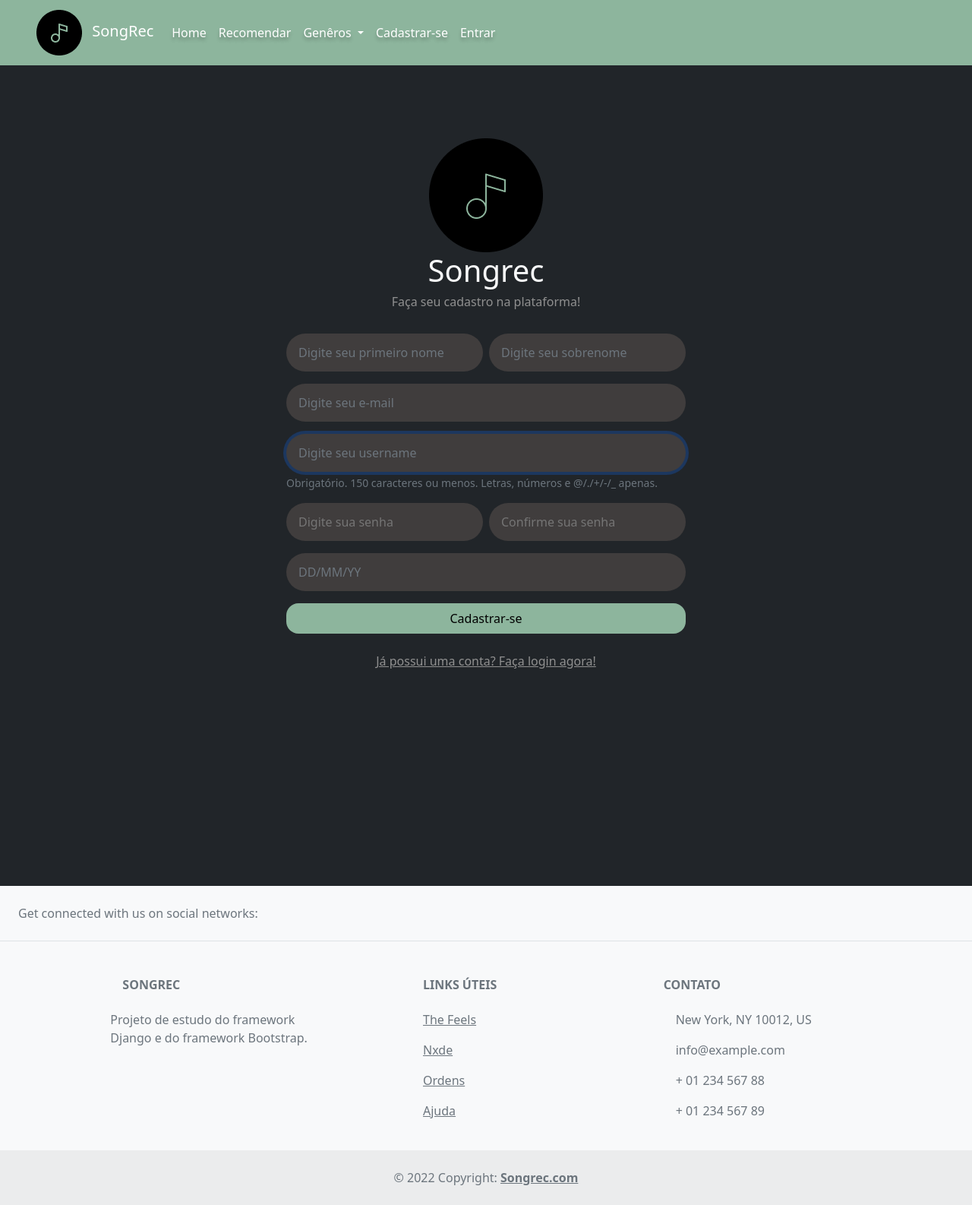
After one commit to praisetheabyss/songrec, a Django app: page /accounts/register in a window 1280 px wide. The commit adds this page. Shown: the whole page at 76% size. Run offline with Django 4.2, Linux system fonts and the light colour scheme; some libraries are stand-ins or nearby versions.

Commit message:
added login and sign up

```diff
--- a/myapp/admin.py
+++ b/myapp/admin.py
@@ -2,7 +2,6 @@ from django.contrib import admin
 from myapp.models import *
 
 # Register your models here.
-admin.site.register(User)
 admin.site.register(Genre)
 admin.site.register(Music)
 admin.site.register(Comment)
--- /dev/null
+++ b/myapp/forms.py
@@ -0,0 +1,89 @@
+from django import forms
+from django.contrib.auth.forms import UserCreationForm
+from django.contrib.auth.models import User
+from django.core.exceptions import ValidationError
+from django.contrib.auth.forms import AuthenticationForm
+
+
+# Create your forms here.
+
+class NewUserForm(UserCreationForm):
+    first_name = forms.CharField(required=True)
+    last_name = forms.CharField(required=True)
+    email = forms.EmailField(required=True)
+    birth_date = forms.DateField(required=True)
+
+    class Meta:
+        model = User
+        fields = ('first_name', 'last_name', 'username', 'email', 'password1', 'password2', 'birth_date')
+
+    def save(self, commit=True):
+        user = super(NewUserForm, self).save(commit=False)
+        user.email = self.cleaned_data['email']
+        if commit:
+            user.save()
+        return user
+
+    def clean(self):
+       email = self.cleaned_data.get('email')
+       if User.objects.filter(email=email).exists():
+            raise ValidationError("Email exists")
+       return self.cleaned_data
+
+    def __init__(self, *args, **kwargs):
+        super(NewUserForm, self).__init__(*args, **kwargs)
+
+        self.fields['email'].label = ""
+        self.fields['username'].label = ""
+        self.fields['password1'].label = ""
+        self.fields['password2'].label = ""
+        self.fields['birth_date'].label = ""
+        self.fields['first_name'].label = ""
+        self.fields['last_name'].label = ""
+
+        self.fields['first_name'].widget.attrs['class'] = 'rounded-5 ps-3 border-0 w-100'
+        self.fields['first_name'].widget.attrs['placeholder'] = 'Digite seu primeiro nome'
+        self.fields['first_name'].widget.attrs['style'] = 'background: #403D3D; color: #909090; height: 50px;'
+
+        self.fields['last_name'].widget.attrs['class'] = 'rounded-5 ps-3 border-0 w-100'
+        self.fields['last_name'].widget.attrs['placeholder'] = 'Digite seu sobrenome'
+        self.fields['last_name'].widget.attrs['style'] = 'background: #403D3D; color: #909090; height: 50px;'
+
+        self.fields['username'].widget.attrs['class'] = 'rounded-5 ps-3 border-0'
+        self.fields['username'].widget.attrs['placeholder'] = 'Digite seu username'
+        self.fields['username'].widget.attrs['style'] = 'background: #403D3D; color: #909090; height: 50px;'
+
+        self.fields['email'].widget.attrs['class'] = 'rounded-5 ps-3 border-0'
+        self.fields['email'].widget.attrs['placeholder'] = 'Digite seu e-mail'
+        self.fields['email'].widget.attrs['style'] = 'background: #403D3D; color: #909090; height: 50px;'
+
+        self.fields['password1'].widget.attrs['class'] = 'rounded-5 ps-3 border-0 w-100'
+        self.fields['password1'].widget.attrs['placeholder'] = 'Digite sua senha'
+        self.fields['password1'].widget.attrs['style'] = 'background: #403D3D; color: #909090; height: 50px;'
+
+
+        self.fields['password2'].widget.attrs['class'] = 'rounded-5 ps-3 border-0 mb-3 w-100'
+        self.fields['password2'].widget.attrs['placeholder'] = 'Confirme sua senha'
+        self.fields['password2'].widget.attrs['style'] = 'background: #403D3D; color: #909090; height: 50px;'
+
+        self.fields['birth_date'].widget.attrs['class'] = 'rounded-5 ps-3 border-0'
+        self.fields['birth_date'].widget.attrs['placeholder'] = 'DD/MM/YY'
+        self.fields['birth_date'].widget.attrs['style'] = 'background: #403D3D; color: #909090; height: 50px;'
+        self.fields['birth_date'].widget.attrs['type'] = 'date'
+
+class CustomLoginForm(AuthenticationForm):
+    class Meta:
+        widgets = {
+            'username': forms.TextInput(attrs={'class': 'input-class'})
+        }
+
+
+    # def __init__(self, *args, **kwargs):
+    #     super(CustomLoginForm, self).__init__(*args, **kwargs)
+
+    #     self.fields['username'].label = ""
+    #     self.fields['password'].label = ""
+
+    #     self.fields['username'].widget.attrs['class'] = 'rounded-5 ps-3 border-0 w-100'
+    #     self.fields['username'].widget.attrs['placeholder'] = 'Digite seu primeiro nome'
+    #     self.fields['username'].widget.attrs['style'] = 'background: #403D3D; color: #909090; height: 50px;'
--- a/myapp/static/css/style.css
+++ /dev/null
@@ -1,5 +0,0 @@
-body {
-    padding: 0;
-    margin: 0;
-    font-family: 'Rubik';
-}
--- a/myapp/templates/base.html
+++ b/myapp/templates/base.html
@@ -7,20 +7,20 @@
   <link rel="preconnect" href="https://fonts.gstatic.com" crossorigin>
   <link href="https://fonts.googleapis.com/css2?family=Rubik:ital,wght@0,300;0,400;0,600;1,300&display=swap" rel="stylesheet">
 
-  <link rel="stylesheet" href="{% static 'css/bootstrap.min.css' %}">
   <script src="https://code.jquery.com/jquery-3.3.1.slim.min.js" integrity="sha384-q8i/X+965DzO0rT7abK41JStQIAqVgRVzpbzo5smXKp4YfRvH+8abtTE1Pi6jizo" crossorigin="anonymous"></script>
   <script src="https://cdnjs.cloudflare.com/ajax/libs/popper.js/1.14.3/umd/popper.min.js" integrity="sha384-ZMP7rVo3mIykV+2+9J3UJ46jBk0WLaUAdn689aCwoqbBJiSnjAK/l8WvCWPIPm49" crossorigin="anonymous"></script>
   <script src="https://stackpath.bootstrapcdn.com/bootstrap/4.1.3/js/bootstrap.min.js" integrity="sha384-ChfqqxuZUCnJSK3+MXmPNIyE6ZbWh2IMqE241rYiqJxyMiZ6OW/JmZQ5stwEULTy" crossorigin="anonymous"></script>
 
-  <script src="{% static 'js/bootstrap.js' %}"></script>
-  <!-- <script src="{% static 'js/bootstrap.min.js' %}"></script>
-     -->
-  <link rel="stylesheet" href="{% static 'css/style.css' %}">
+  <link rel="stylesheet" href="{% static 'css/bootstrap.min.css' %}">
+  <link rel="stylesheet" type="text/css" href="{% static 'css/style.css' %}">
+
+  <link rel="stylesheet" href="https://cdnjs.cloudflare.com/ajax/libs/animate.css/4.1.1/animate.min.css" />
 
   <meta charset="UTF-8">
   <meta http-equiv="X-UA-Compatible" content="IE=edge">
   <meta name="viewport" content="width=device-width, initial-scale=1.0">
   <title>{% block title %}SongRec{% endblock %}</title>
+  <link rel="icon" type="image/x-icon" href="{% static '/img/logo.png' %}">
 </head>
 
 <body class="bg-dark">
@@ -54,17 +54,25 @@
           </div>
         </li>
         {% if user.is_authenticated %}
+      </ul>
+
+      <div class="collapse navbar-collapse" id="navbarSupportedContent">
+        <ul class="navbar-nav mr-auto">
           <li class="nav-item">
-          <a class="nav-link disabled" href="">Hi {{ user.username }}!</a>
+            <a class="nav-link disabled" href="" style="color: #000; ">Hi {{ user.username }}!</a>
           </li>
           <li class="nav-item">
-          <a class=" nav-link" href="{% url 'logout' %}" style="color: #fff; ">Log Out</a>
+            <a class=" nav-link" href="{% url 'logout' %}" style="color: #000; ">Log Out</a>
           </li>
+        </ul>
+
+      </div>
+
 
 
       {% else %}
       <li class="nav-item">
-          <a class="nav-link" href="#" style="color: #fff; ">Cadastrar-se</a>
+        <a class="nav-link" href="/accounts/register" style="color: #fff; ">Cadastrar-se</a>
       </li>
       <li class="nav-item">
         <a class="nav-link" href="{% url 'login' %}" style="color: #fff; ">Entrar</a>
@@ -81,7 +89,7 @@
     {% block content %}
     {% endblock %}
 
-    <footer class="text-center text-lg-start bg-light text-muted">
+    <footer class="text-center text-lg-start bg-light text-muted position-relative" style="z-index: 1;">
       <!-- Section: Social media -->
       <section class="d-flex justify-content-center justify-content-lg-between p-4 border-bottom">
         <!-- Left -->
--- /dev/null
+++ b/myapp/templates/registration/signup.html
@@ -0,0 +1,62 @@
+<!DOCTYPE html>
+<html lang="en">
+
+<head>
+    <meta charset="UTF-8">
+    <meta http-equiv="X-UA-Compatible" content="IE=edge">
+    <meta name="viewport" content="width=device-width, initial-scale=1.0">
+    <title>Cadastro</title>
+
+</head>
+
+<body>
+    {% extends 'base.html' %}
+
+    {% load static %}
+
+    {% load crispy_forms_filters %}
+    {% load crispy_forms_tags %}
+
+
+    {% block title %}Login{% endblock %}
+
+    {% block content %}
+    <div class="d-flex flex-column w-100 p-5 h-75">
+        <div class="d-flex flex-column text-center text-light mt-5 mb-4">
+            <img class="mx-auto" src="{% static 'img/bigger-icon.png' %}" width="150" alt="">
+            <h1>Songrec</h1>
+            <h6 style="color: #909090">Faça seu cadastro na plataforma!</h6>
+        </div>
+
+        <form method="post" class="text-primary d-flex flex-column flex-wrap mx-auto">
+            {% csrf_token %}
+            <div class="d-flex w-100 gap-2">
+                {{ register_form.first_name | as_crispy_field }}
+                {{ register_form.last_name | as_crispy_field }}
+            </div>
+            {{ register_form.email | as_crispy_field }}
+            {{ register_form.username | as_crispy_field }}
+            <div class="d-flex w-100 gap-2">
+                {{ register_form.password1 }}
+                {{ register_form.password2 }}
+            </div>
+            {{ register_form.birth_date | as_crispy_field }}
+
+
+            <button class="border-0 p-2 rounded-4" type="submit" style="background:#8db59d;" type="submit" id="submit">Cadastrar-se</button>
+        </form>
+        <div class="d-flex flex-column mx-auto text-center mt-4">
+            <a href="/accounts/login" class="" style="color: #909090;">Já possui uma conta? Faça login agora!</a>
+        </div>
+
+
+
+</form>
+
+    </div>
+    {% endblock %}
+
+
+</body>
+
+</html>
--- /dev/null
+++ b/myapp/urls.py
@@ -0,0 +1,10 @@
+from django.urls import path
+from . import views
+from .forms import CustomLoginForm
+
+app_name = 'app'
+
+urlpatterns = [
+    path("register", views.register_request, name="register"),
+    path("login", views.login_request, name='login')
+]
--- a/myapp/views.py
+++ b/myapp/views.py
@@ -1,5 +1,40 @@
-from django.shortcuts import render
+from django.shortcuts import render, redirect
+from .forms import NewUserForm
+from .forms import CustomLoginForm
+from django.contrib.auth import login, authenticate
+from django.contrib import messages
+# from django.contrib.auth.forms import AuthenticationForm
 
-# Create your views here.
-def home(request) :
-    return render(request, 'base.html', {});
+def home(request):
+    return render (request, 'home.html')
+
+def register_request(request):
+
+    if request.method == "POST":
+        form = NewUserForm(request.POST)
+        if form.is_valid():
+            user = form.save()
+            login(request, user)
+            messages.success(request, "Registration successful." )
+            return redirect("home")
+        messages.error(request, "Unsuccessful registration. Invalid information.")
+    form = NewUserForm()
+    return render (request=request, template_name = 'registration/signup.html', context={"register_form":form})
+
+def login_request(request):
+	if request.method == "POST":
+		form = CustomLoginForm(request, data=request.POST)
+		if form.is_valid():
+			username = form.cleaned_data.get('username')
+			password = form.cleaned_data.get('password')
+			user = authenticate(username=username, password=password)
+			if user is not None:
+				login(request, user)
+				messages.info(request, f"You are now logged in as {username}.")
+				return redirect("home")
+			else:
+				messages.error(request,"Invalid username or password.")
+		else:
+			messages.error(request,"Invalid username or password.")
+	form = CustomLoginForm()
+	return render(request=request, template_name="registration/login.html", context={"login_form":form})
--- a/requirements.txt
+++ b/requirements.txt
@@ -1,6 +1,9 @@
 asgiref==3.5.2
 beautifulsoup4==4.11.1
+crispy-bootstrap5==0.7
 Django==4.1.3
+django-crispy-forms==1.14.0
+django-widget-tweaks==1.4.12
 mysqlclient==2.1.1
 python-decouple==3.6
 soupsieve==2.3.2.post1
--- a/songrec/urls.py
+++ b/songrec/urls.py
@@ -20,6 +20,7 @@ from myapp.views import *
 
 urlpatterns = [
     path('admin/', admin.site.urls),
+    path('accounts/', include('myapp.urls')),
     path('accounts/', include('django.contrib.auth.urls')),
     path('', TemplateView.as_view(template_name='home.html'), name='home'),
 ]
```
Also changed, not shown: html.html (deleted, +0 -27 lines), myapp/models.py (+9 -11 lines), myapp/templates/home.html (+10 -10 lines), myapp/templates/registration/login.html (+30 -12 lines), songrec/settings.py (+12 -1 lines), myapp/migrations/0001_initial.py (deleted), myapp/migrations/0002_rename_coment_comment.py (deleted), myapp/static/css/bootstrap.css, myapp/static/img/icon-box1.png (added), myapp/static/img/icon-box3.png (added). Lines whose indentation alone changed are shown as unchanged.
